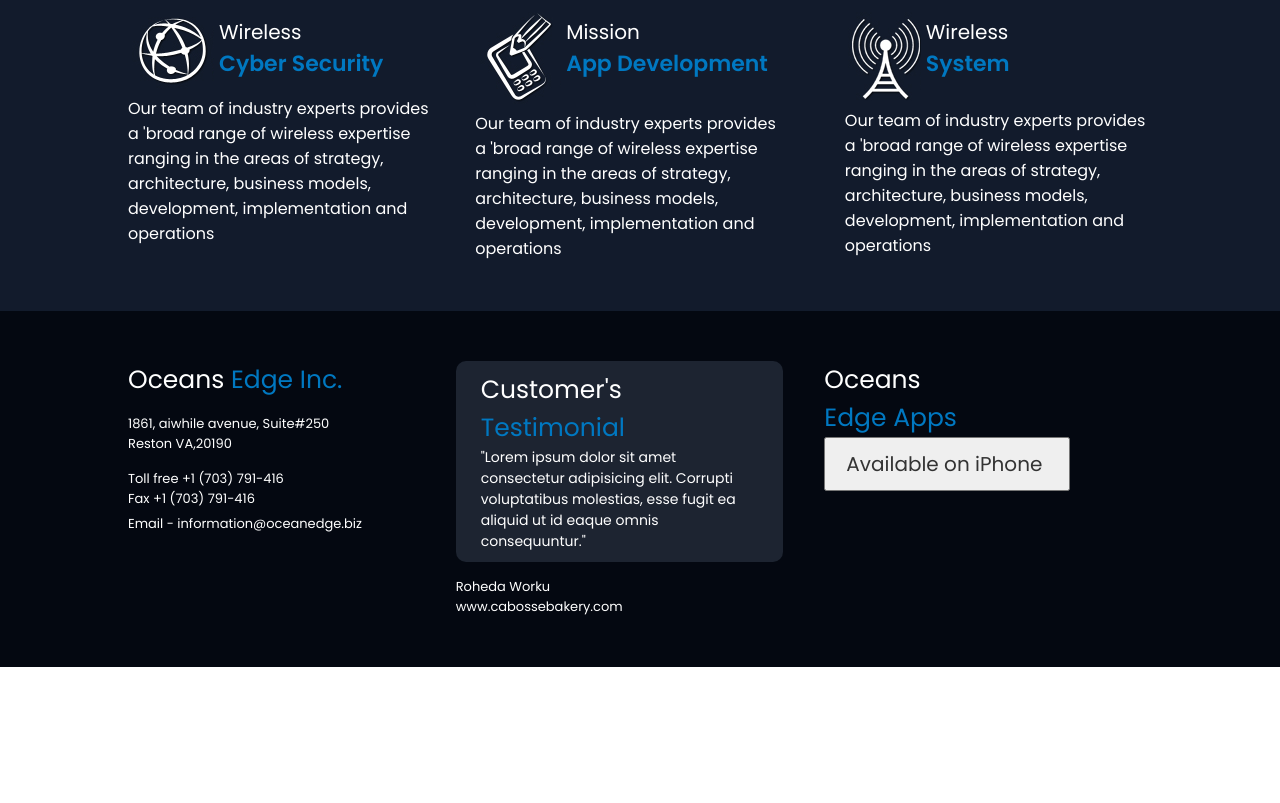
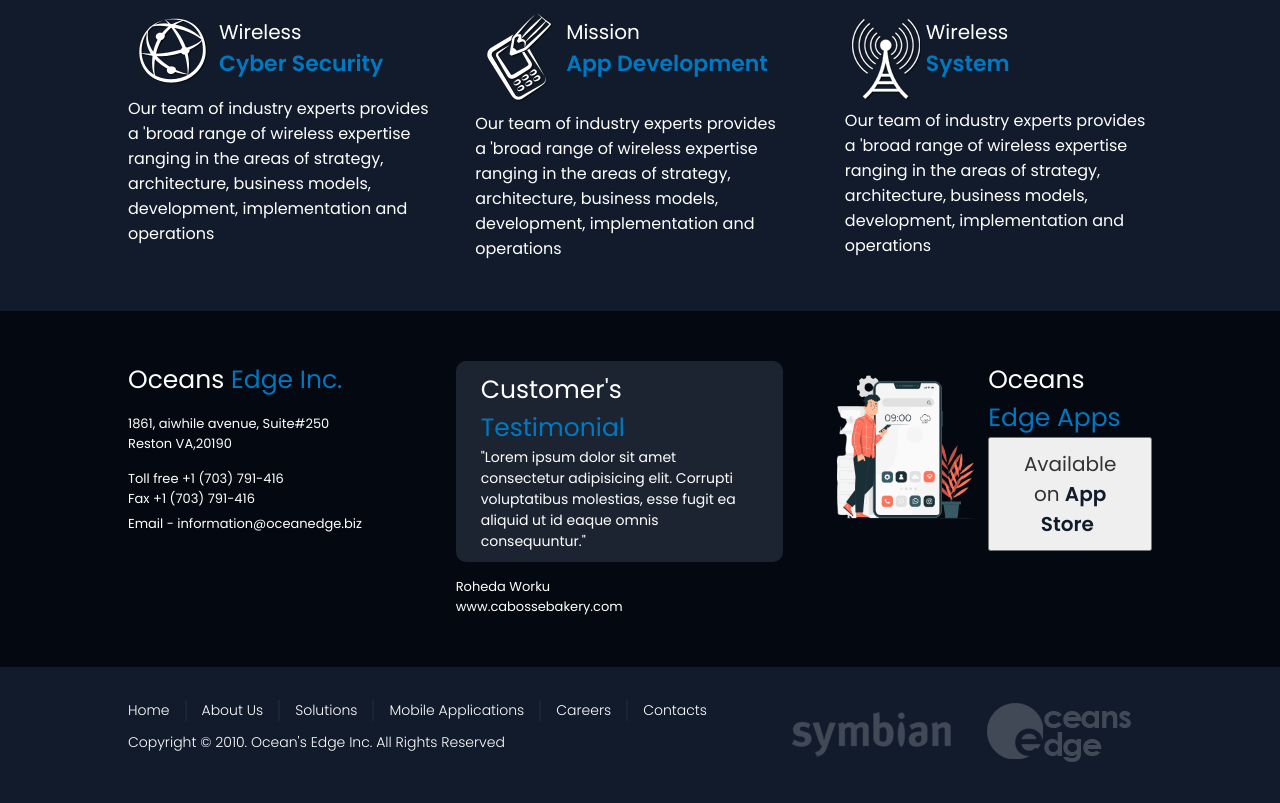
Before and after one commit to Razzakromy/ocean-edge, a plain HTML site: page index.html in a window 1280 px wide. Shown: the part 868-1671 px from the top of the page. Before the commit the page ends 1535 px from the top, so only its background shows below. Drawn offline with Linux system fonts and the light colour scheme.

Commit message:
added footer

```diff
--- a/assets/css/style.css
+++ b/assets/css/style.css
@@ -1,5 +1,6 @@
 /* Common Start */
 @import url('https://fonts.googleapis.com/css2?family=Poppins:wght@300;400;500;600;700&display=swap');
+
 *, html, body {
   margin: 0;
   padding: 0;
@@ -39,10 +40,11 @@
   float: right;
 }
 
-.menu .login{
+.menu .login {
   float: right;
-  margin-right: 10px;
+  margin-right: 20px;
 }
+
 .menu .login li {
   margin-top: 0px;
   background: #fff;
@@ -54,25 +56,31 @@
   padding: 5px 10px;
   font-size: 12px;
 }
-.menu .login li:last-child a{
+
+.menu .login li:last-child a {
   color: #fff;
   padding: 5px 10px;
 }
-.menu .login li:last-child{
+
+.menu .login li:last-child {
   background: #0078C1;
 }
-.fa-lock{
+
+.fa-lock {
   font-size: 12px;
   margin-right: 5px;
 }
-.fa-lock:last-child{
+
+.fa-lock:last-child {
   font-size: 12px;
   margin-right: 5px;
 }
-.login .client i{
+
+.login .client i {
   color: #121B2C;
 }
-.menu ul{
+
+.menu ul {
   float: left;
 }
 
@@ -93,13 +101,13 @@
   padding-right: 0;
 }
 
-.active{
+.active {
   color: #0078C1;
 }
 
 /* Header End */
 /* Banner Start */
-.banner{
+.banner {
   background: url(../img/banner.jpg);
   background-position: center;
   background-repeat: no-repeat;
@@ -111,14 +119,17 @@
   margin-top: 250px;
   width: 60%;
 }
+
 .banner_text h4 {
   font-size: 36px;
 }
+
 .banner_text h1 {
   font-size: 42px;
   color: #0078C1;
   font-weight: 700;
 }
+
 .banner_text button {
   margin-top: 30px;
   padding: 10px 35px;
@@ -130,41 +141,50 @@
   color: #5A5A5A;
 
 }
+
 i.fa-solid.fa-circle-play {
   font-size: 28px;
   color: #0078C1;
   margin-left: 10px;
 }
+
 /* Banner End */
 /* Feature Start */
-.feature{
+.feature {
   background: #121B2C;
   min-height: 300px;
   padding: 50px 0;
 }
-.feature .container{
- margin: 0 auto;
+
+.feature .container {
+  margin: 0 auto;
 }
-.feature_content{
+
+.feature_content {
   width: 30%;
   float: left;
   margin-right: 20px;
 }
-.feature_content:first-child{
+
+.feature_content:first-child {
   margin-right: 40px;
 }
-.feature_content:last-child{
+
+.feature_content:last-child {
   margin-right: 0px;
   float: right;
 }
-.feature_content p{
+
+.feature_content p {
   float: left;
 }
-.feature_image{
+
+.feature_image {
   margin-right: 5px;
   float: left;
 }
-.feature-text{
+
+.feature-text {
   margin-top: 5px;
   float: left;
 }
@@ -172,44 +192,53 @@
 .feature-text h4 {
   font-size: 20px;
 }
+
 .feature-text h3 {
   font-size: 22px;
   font-weight: 600;
   color: #0078C1;
 }
+
 /* Feature End */
 
 /* About Start */
-.about{
+.about {
   padding: 50px 0;
   background: #040811;
 }
-.address{
+
+.address {
   float: left;
   width: 32%;
   margin-right: 0px;
 }
-.address:last-child{
+
+.address:last-child {
   margin-right: 0px;
 }
-.address p{
-font-size: 13px;
+
+.address p {
+  font-size: 13px;
 }
+
 .address h3 {
   font-size: 25px;
 }
-.edge{
+
+.edge {
   color: #0078C1;
   font-size: 25px;
 }
-.mainAdd, .toll{
-margin-top: 15px;
+
+.mainAdd, .toll {
+  margin-top: 15px;
 }
 
-.mail{
+.mail {
   margin-top: 5px;
 }
-.testimonial_border{
+
+.testimonial_border {
   padding: 10px 25px;
   background: #1d2431;
   border-radius: 10px;
@@ -218,18 +247,106 @@
   -ms-border-radius: 10px;
   -o-border-radius: 10px;
 }
+
 blockquote {
   font-size: 14px;
 }
-.roheda{
+
+.roheda {
   margin-top: 15px;
 }
-.app{
+
+.app {
   float: right;
 }
-.appIcon{
+
+.appIcon {
   padding: 10px 20px;
   font-size: 20px;
   color: #333;
 }
+
+.app_img {
+  width: 50%;
+  float: left;
+}
+
+.app_img img {
+  width: 100%;
+}
+
+.app_content {
+  width: 50%;
+  float: right;
+}
+
+.appstore {
+  font-size: 20px;
+  font-weight: 600;
+  color: #121B2C;
+}
+
 /* About End */
+
+/* Footer Start */
+footer {
+  padding: 30px 0;
+  background: #121B2C;
+}
+
+.links {float: left;}
+
+.links ul {
+  list-style: none;
+}
+
+.links ul li {
+  float: left;
+}
+
+.links ul li a {
+  display: inline-block;
+  font-size: 14px;
+  font-weight: 300;
+  text-decoration: none;
+  padding: 0 15px;
+  border-right: 2px solid #1d2431;
+}
+
+.links ul li:first-child a {
+  padding-left: 0;
+}
+
+.links ul li:last-child a {
+  padding-right: 0;
+  border-right: 0;
+}
+
+.f_text {
+  margin-top: 10px;
+  font-size: 14px;
+  font-weight: 300;
+}
+
+.imgs {
+  float: left;
+  margin-left: 80px;
+}
+
+.imgs ul {
+  list-style: none;
+}
+
+.imgs ul li {float: left;}
+
+.imgs ul li a {
+  display: inline-block;
+}
+.imgs ul li:first-child a {
+  margin-top: 10px;
+  margin-right: 25px;
+}
+
+.imgs ul li a img {}
+
+/* Footer End */
--- a/index.html
+++ b/index.html
@@ -113,18 +113,61 @@
       <div class="address testimonial">
         <div class="testimonial_border">
           <h3>Customer's <span class="edge">Testimonial</span></h3>
-          <blockquote>"Lorem ipsum dolor sit amet consectetur adipisicing elit. Corrupti voluptatibus molestias, esse fugit ea aliquid ut id eaque omnis consequuntur."</blockquote>
+          <blockquote>"Lorem ipsum dolor sit amet consectetur adipisicing elit. Corrupti voluptatibus molestias, esse
+            fugit ea aliquid ut id eaque omnis consequuntur."</blockquote>
         </div>
         <p class="roheda">Roheda Worku</p>
         <p>www.cabossebakery.com</p>
       </div>
       <div class="address app">
+        <div class="app_img">
+          <img src="assets/img/download.png" alt="ocean-app-download">
+        </div>
+        <div class="app_content">
           <h3>Oceans <br> <span class="edge">Edge Apps</span></h3>
-          <button class="appIcon"> Available on iPhone <i class="fa-solid fa-ios"></i></button>
+          <button class="appIcon"> Available on <span class="appstore">App Store</span> <i
+              class="fa-solid fa-ios"></i></button>
+        </div>
       </div>
     </div>
   </section>
   <!-- About End -->
+  <!-- Footer Start -->
+  <footer>
+    <div class="container">
+      <div class="links">
+        <ul>
+          <li>
+            <a href="#0">Home</a>
+          </li>
+          <li>
+            <a href="#0">About Us</a>
+          </li>
+          <li>
+            <a href="#0">Solutions</a>
+          </li>
+          <li>
+            <a href="#0">Mobile Applications</a>
+          </li>
+          <li>
+            <a href="#0">Careers</a>
+          </li>
+          <li>
+            <a href="#0">Contacts</a>
+          </li>
+        </ul>
+        <br>
+        <p class="f_text">Copyright &copy; 2010. Ocean's Edge Inc. All Rights Reserved</p>
+      </div>
+      <div class="imgs">
+        <ul>
+          <li><a href="#0"><img src="assets/img/symbian.png" alt=""></a></li>
+          <li><a href="#0"><img src="assets/img/ocean-edge2.png" alt=""></a></li>
+        </ul>
+      </div>
+    </div>
+  </footer>
+  <!-- Footer End -->
 </body>
 
 
```
Also changed, not shown: assets/img/download.png (added).
